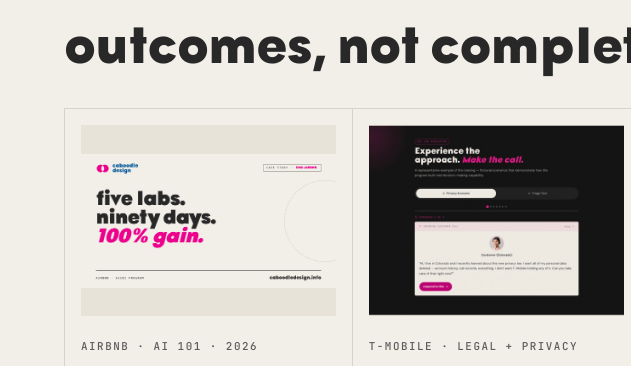
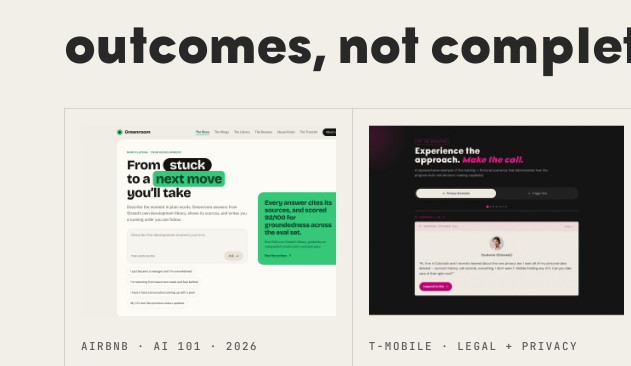
Before and after one commit to EmilyBlaster/caboodle-site, a website: page index.html in a window 1280 px wide. Shown: the part 860-1226 px from the top of the page, 0-631 px from the left. Drawn offline with Linux system fonts and the light colour scheme.

Commit message:
Homepage: Airbnb case card uses the Greenroom screenshot

```diff
--- a/index.html
+++ b/index.html
@@ -355,7 +355,7 @@
     <a class="wb-k" href="work.html" style="color:var(--blue)">all seven case files →</a>
   </div>
   <div class="wb-cases">
-    <a class="wb-case" href="work/airbnb.html"><div class="wb-case__img"><img src="assets/og/og-airbnb.png" alt="" style="object-fit:contain"></div><span class="wb-k">airbnb · ai 101 · 2026</span><h3>5 modules in 90 days, built for adoption.</h3></a>
+    <a class="wb-case" href="work/airbnb.html"><div class="wb-case__img"><img src="assets/greenroom-poster.png" alt="" style="object-position:left top"></div><span class="wb-k">airbnb · ai 101 · 2026</span><h3>5 modules in 90 days, built for adoption.</h3></a>
     <a class="wb-case" href="work/tmobile.html"><div class="wb-case__img"><img src="assets/work-covers/tmobile.jpg" alt=""></div><span class="wb-k">t-mobile · legal + privacy</span><h3>legal training that cut inquiries 40%.</h3></a>
     <a class="wb-case" href="work/apple.html"><div class="wb-case__img"><img src="assets/work-covers/apple.jpg" alt=""></div><span class="wb-k">apple · supplier responsibility</span><h3>supplier training across 251 companies, 31 countries.</h3></a>
     <a class="wb-case" href="work/intuit.html"><div class="wb-case__img"><img src="assets/work-covers/intuit.jpg" alt=""></div><span class="wb-k">intuit · career growth</span><h3>ai-powered career growth for 10k+ employees.</h3></a>
```
